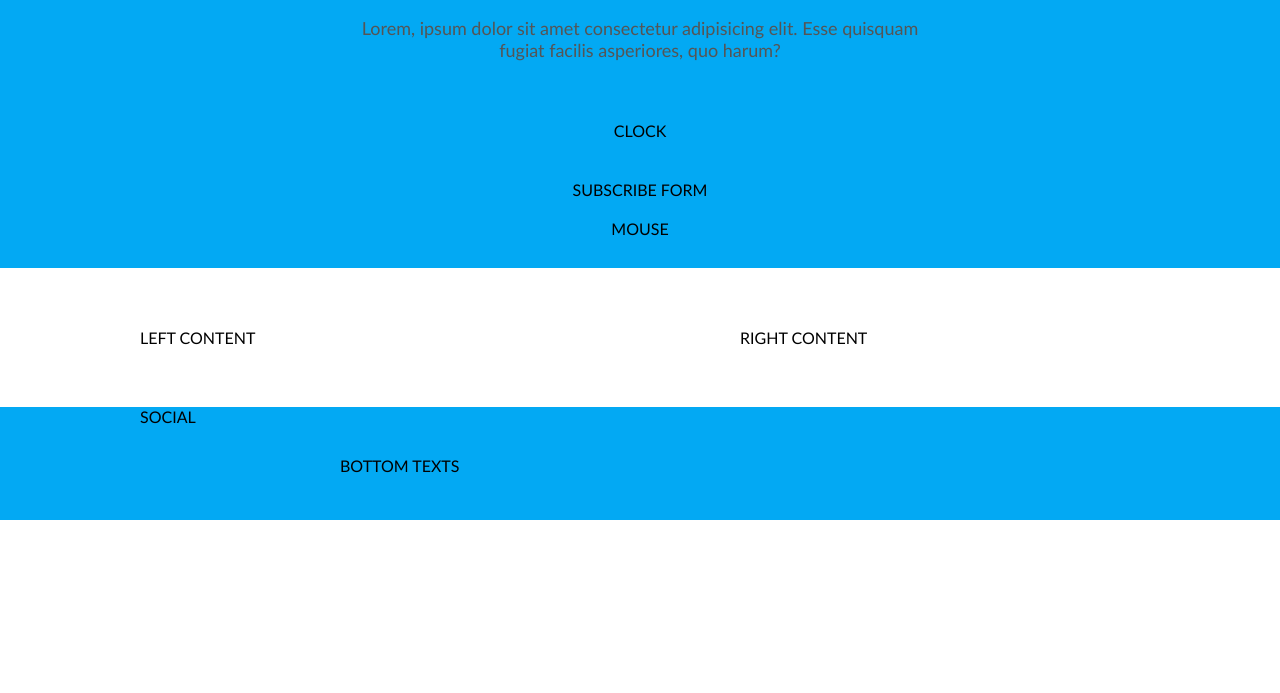
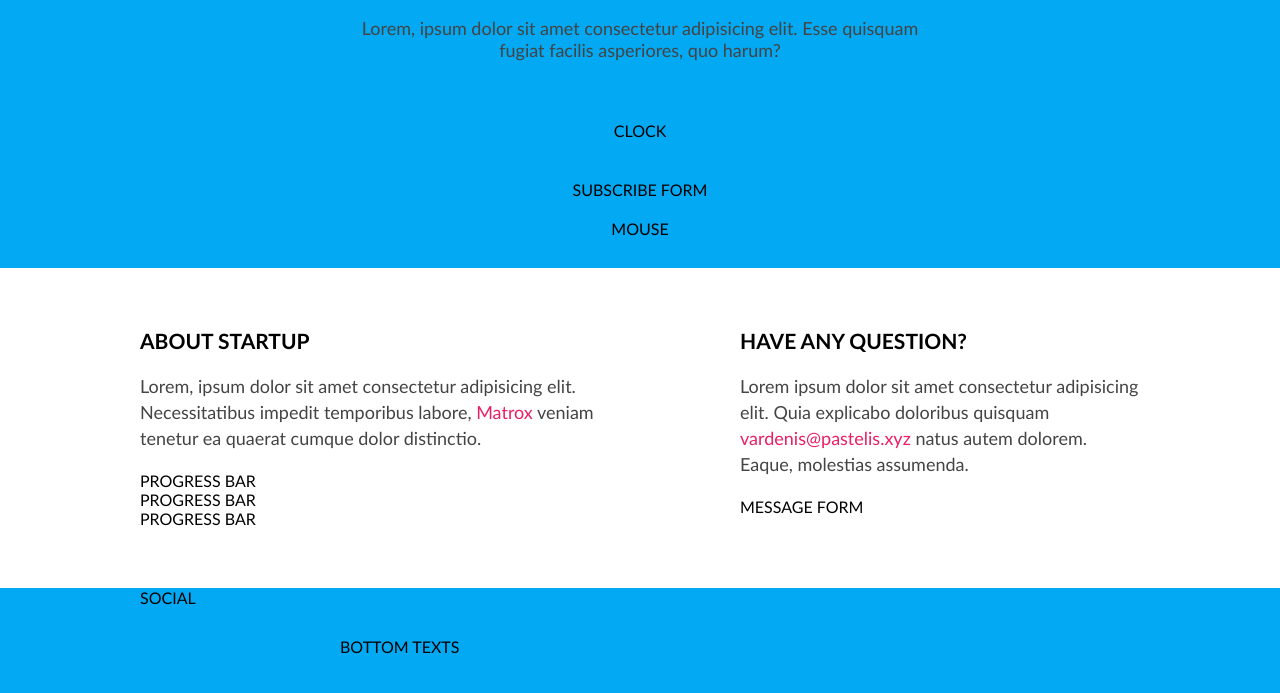
Before and after one commit to front-end-by-rimantas/19-grupe-coming-soon, a plain HTML site: page index.html in a window 1280 px wide. Shown: the part 203-896 px from the top of the page. Before the commit the page ends 800 px from the top, so only its background shows below. Drawn offline with Linux system fonts and the light colour scheme; a script that the page names is missing.

Commit message:
Main content

```diff
--- a/css/custom.css
+++ b/css/custom.css
@@ -39,7 +39,7 @@ footer.container {
     width: 100%;
     margin-bottom: calc(var(--hero-space) * 3);
     font-size: 18px;
-    color: #555;
+    color: var(--grey-color);
 }
 .hero .clock {
     margin-bottom: calc(var(--hero-space) * 2);
@@ -49,5 +49,25 @@ footer.container {
 }
 
 /* main content */
+main h2 {
+    display: inline-block;
+    width: 100%;
+    margin-bottom: var(--main-space);
+    color: #000;
+    font-size: 21px;
+    text-transform: uppercase;
+}
+main p {
+    display: inline-block;
+    width: 100%;
+    margin-bottom: var(--main-space);
+    font-size: 18px;
+    line-height: 26px;
+    color: var(--grey-color);
+}
+    main p > a {
+        color: var(--secondary-color);
+        text-decoration-line: none;
+    }
 
 /* footer */
--- a/css/variables.css
+++ b/css/variables.css
@@ -3,5 +3,8 @@
 :root {
     --section-padding: 30px;
     --hero-space: 20px;
+    --main-space: 20px;
     --main-color: #03A9F3;
+    --secondary-color: #EA1E63;
+    --grey-color: #444;
 }
--- a/index.html
+++ b/index.html
@@ -14,6 +14,7 @@
     <link rel="stylesheet" href="./css/clock.css">
     <link rel="stylesheet" href="./css/form.css">
     <link rel="stylesheet" href="./css/mouse.css">
+    <link rel="stylesheet" href="./css/progress-bar.css">
     <!-- custom -->
     <link rel="stylesheet" href="./css/custom.css">
 </head>
@@ -37,8 +38,26 @@
     </div>
     <main class="container">
         <div class="row">
-            <div class="column left">LEFT CONTENT</div>
-            <div class="column right">RIGHT CONTENT</div>
+            <div class="column left">
+                <h2>About startup</h2>
+                <p>Lorem, ipsum dolor sit amet consectetur adipisicing elit. Necessitatibus impedit temporibus labore, <a href="#">Matrox</a> veniam tenetur ea quaerat cumque dolor distinctio.</p>
+                <div class="progress-bar">
+                    PROGRESS BAR
+                </div>
+                <div class="progress-bar">
+                    PROGRESS BAR
+                </div>
+                <div class="progress-bar">
+                    PROGRESS BAR
+                </div>
+            </div>
+            <div class="column right">
+                <h2>Have any question?</h2>
+                <p>Lorem ipsum dolor sit amet consectetur adipisicing elit. Quia explicabo doloribus quisquam <a href="mailto:vardenis@pastelis.xyz">vardenis@pastelis.xyz</a> natus autem dolorem. Eaque, molestias assumenda.</p>
+                <form class="form">
+                    MESSAGE FORM
+                </form>
+            </div>
         </div>
     </main>
     <footer class="container bg-main-color">
```
Also changed, not shown: css/progress-bar.css (added).
